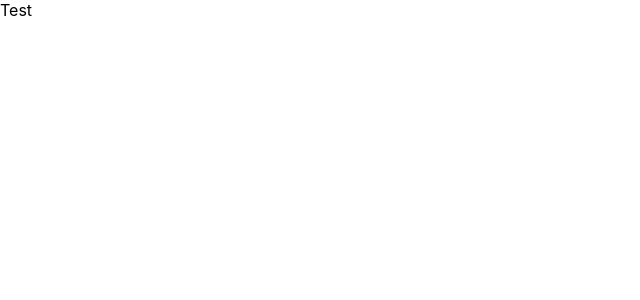
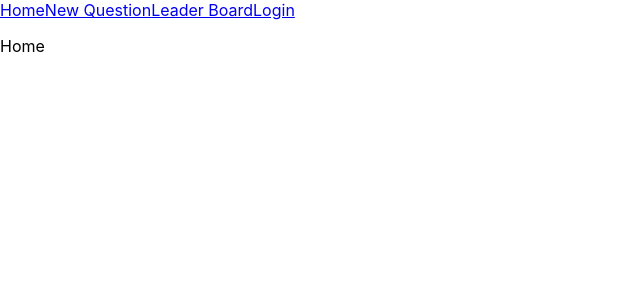
Before and after one commit to hoangtran-97/web_wouldYouRather, a React (Create React App) app: page / in a window 1280 px wide. Shown: the top 300 px of the page, without its empty margins (0-640 px from the left). Built offline with nearby package versions, Linux system fonts and the light colour scheme.

Commit message:
feat:rouating

```diff
--- a/package.json
+++ b/package.json
@@ -17,6 +17,7 @@
     "react-dom": "^16.13.1",
     "react-redux": "^7.2.0",
     "react-redux-loading-bar": "^4.6.0",
+    "react-router-dom": "^5.2.0",
     "react-scripts": "3.4.1",
     "redux": "^4.0.5",
     "redux-thunk": "^2.3.0"
--- a/src/App.js
+++ b/src/App.js
@@ -1,10 +1,34 @@
 import React from 'react';
+import {
+    BrowserRouter as Router, Switch, Route, Link
+} from 'react-router-dom';
+import {Home} from './pages/Home';
+import {NewQuestion} from './pages/NewQuestion';
+import {LeaderBoard} from './pages/LeaderBoard';
+import {Login} from './pages/Login';
 
 function App() {
     return (
-        <div className="App">
-            <div>Test</div>
-        </div>
+        <Router>
+            <Link to="/">Home</Link>
+            <Link to="/add">New Question</Link>
+            <Link to="/leaderboard">Leader Board</Link>
+            <Link to="/login">Login</Link>
+            <Switch>
+                <Route exact path="/">
+                    <Home />
+                </Route>
+                <Route path="/add">
+                    <NewQuestion />
+                </Route>
+                <Route path="/leaderboard">
+                    <LeaderBoard />
+                </Route>
+                <Route path="/login">
+                    <Login />
+                </Route>
+            </Switch>
+        </Router>
     );
 }
 
--- a/src/index.js
+++ b/src/index.js
@@ -1,6 +1,6 @@
 import React from 'react';
 import ReactDOM from 'react-dom';
-import './index.css';
+import './css/index.css';
 import App from './App';
 
 ReactDOM.render(
--- /dev/null
+++ b/src/pages/Home.js
@@ -0,0 +1,7 @@
+import React from 'react';
+
+export const Home = () => (
+    <div>
+        <p>Home</p>
+    </div>
+);
--- /dev/null
+++ b/src/pages/LeaderBoard.js
@@ -0,0 +1,7 @@
+import React from 'react';
+
+export const LeaderBoard = () => (
+    <div>
+        <p>Lead</p>
+    </div>
+);
--- /dev/null
+++ b/src/pages/Login.js
@@ -0,0 +1,7 @@
+import React from 'react';
+
+export const Login = () => (
+    <div>
+        <p>Login</p>
+    </div>
+);
--- /dev/null
+++ b/src/pages/NewQuestion.js
@@ -0,0 +1,7 @@
+import React from 'react';
+
+export const NewQuestion = () => (
+    <div>
+        <p>Questions</p>
+    </div>
+);
```
Also changed, not shown: src/css/index.css (renamed from src/index.css), 1 other file (tests, documents, lock files or other folders).
